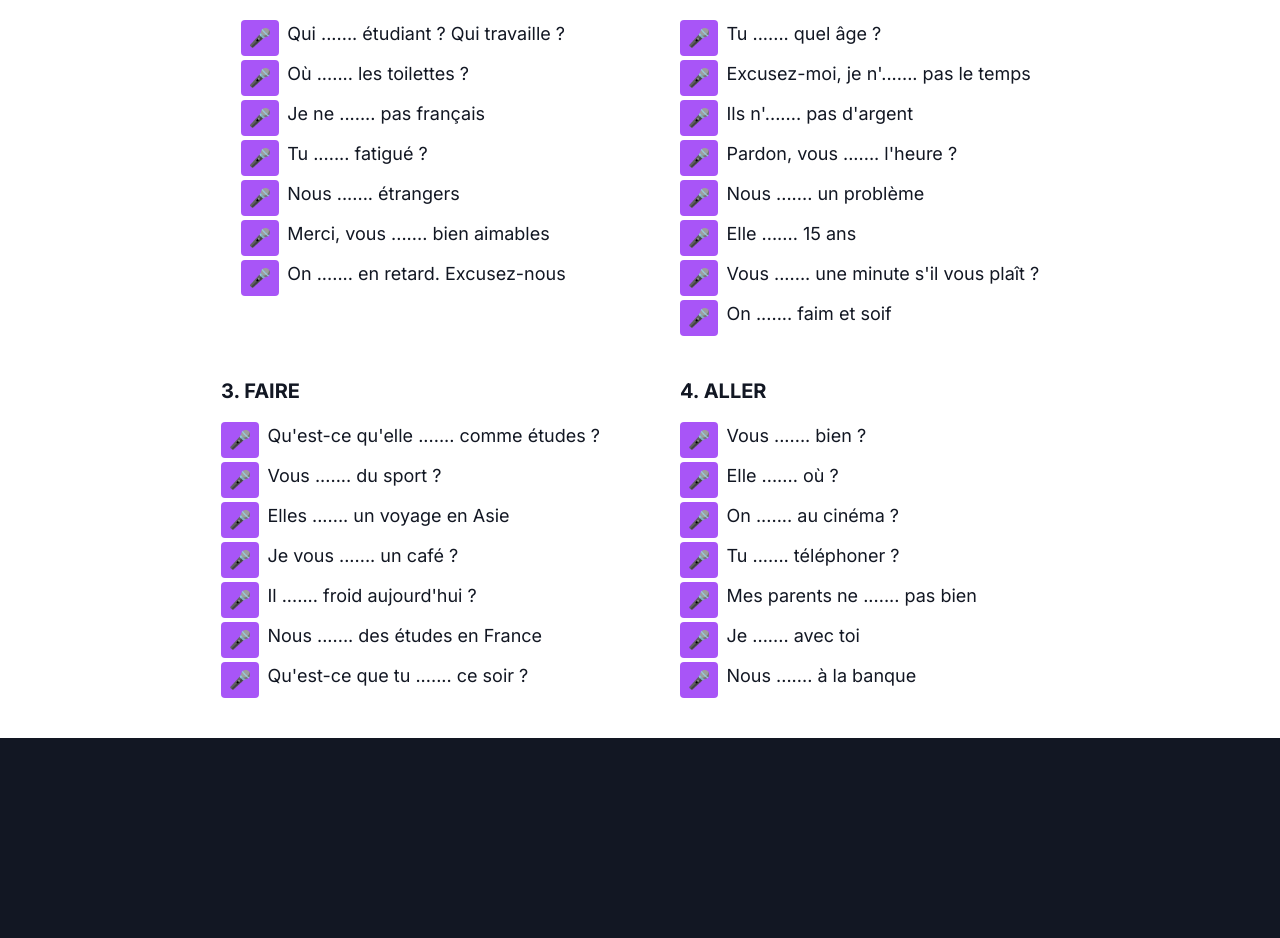
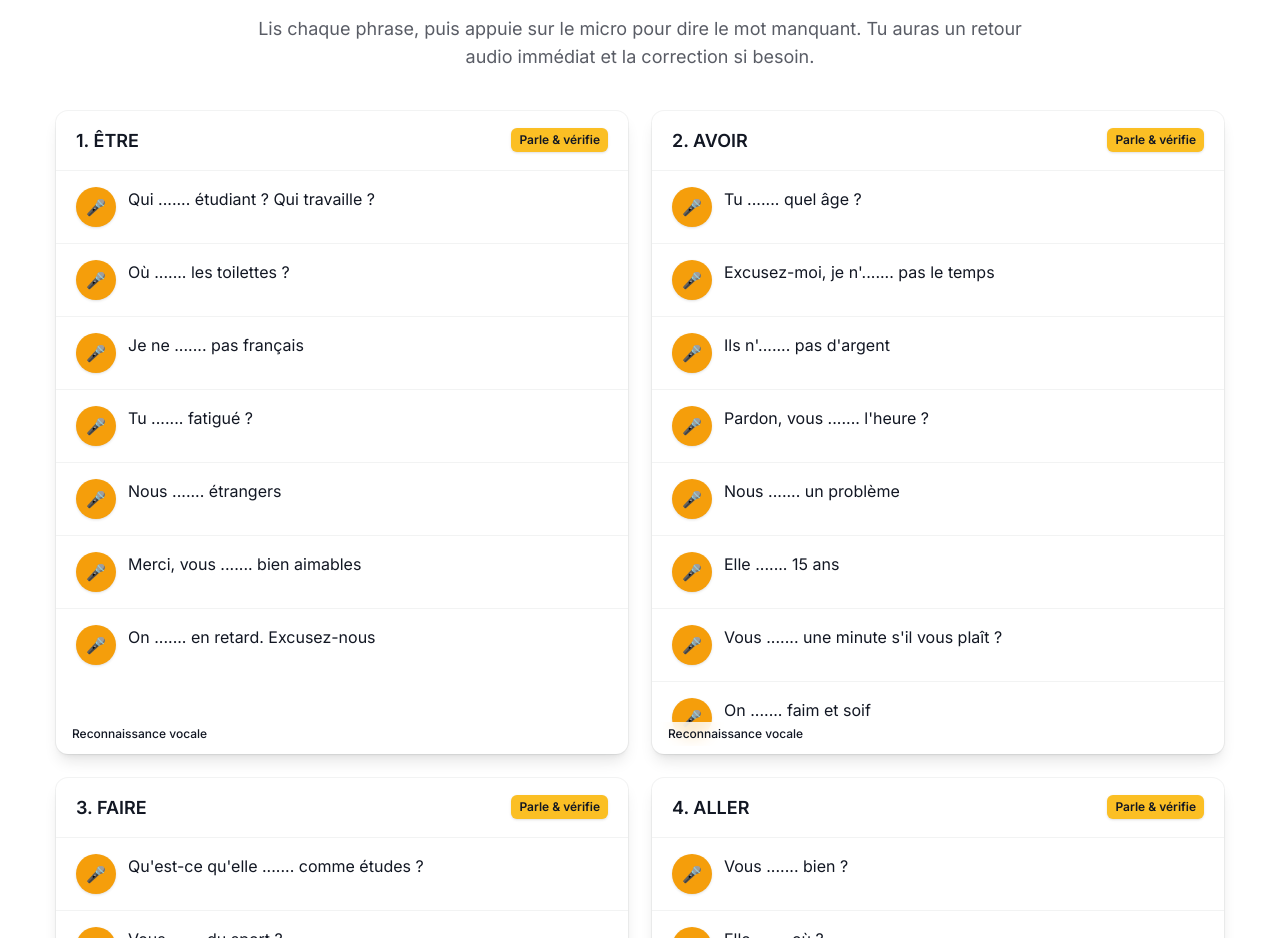
Before and after one commit to TomChaseParis/STARTUP-FAW-NEXT, a Next.js app: page /courses/beginner/activity1 in a window 1280 px wide. Shown: the part 1423-2361 px from the top of the page. Before the commit the page ends 2161 px from the top, so only its background shows below. Built offline with nearby package versions, Linux system fonts and the light colour scheme.

Commit message:
fix:(exercise) Adapted the same presentation of exercise than activity - test 1

```diff
--- a/app/courses/beginner/activity1/Exercice.tsx
+++ b/app/courses/beginner/activity1/Exercice.tsx
@@ -1,6 +1,6 @@
 "use client";
 
-import { useState, useEffect } from "react";
+import React, { useEffect, useState } from "react";
 
 // --- Données d'exercices ---
 const categories = [
@@ -78,7 +78,7 @@ const wrongResponses2 = [
   "Ce n’est toujours pas ça, réessaie.",
 ];
 
-const Exercice = () => {
+const Exercice: React.FC = () => {
   const [voices, setVoices] = useState<SpeechSynthesisVoice[]>([]);
   const [feedbacks, setFeedbacks] = useState<string[][]>(
     categories.map((cat) => cat.items.map(() => ""))
@@ -87,20 +87,15 @@ const Exercice = () => {
     categories.map((cat) => cat.items.map(() => 0))
   );
 
-  // Charger les voix (client only)
   useEffect(() => {
     if (typeof window === "undefined") return;
-
     const synth = window.speechSynthesis;
-
     const loadVoices = () => {
       const availableVoices = synth.getVoices();
       if (availableVoices.length > 0) setVoices(availableVoices);
     };
-
     loadVoices();
     synth.onvoiceschanged = loadVoices;
-
     return () => {
       synth.onvoiceschanged = null;
     };
@@ -203,65 +198,70 @@ const Exercice = () => {
   };
 
   return (
-    <div className="flex flex-col items-center space-y-10 pt-[120px] text-black">
-      {/* Première ligne : ÊTRE et AVOIR */}
-      <div className="grid grid-cols-1 md:grid-cols-2 gap-x-20">
-        {[0, 1].map((catIndex) => (
-          <div key={catIndex}>
-            <h4 className="font-bold mb-4 text-[20px]">
-              {categories[catIndex].title}
-            </h4>
-            <ul className="list-disc list-inside space-y-1 text-lg">
-              {categories[catIndex].items.map((item, itemIndex) => (
-                <li key={itemIndex} className="flex items-start space-x-2">
+    <section className="bg-white">
+      <div className="container pt-16">
+        <div className="mx-auto max-w-5xl text-center">
+          <span className="inline-block text-[30px] rounded-full bg-amber-100 px-3 py-1 text-sm font-semibold text-black">
+            Exercice
+          </span>
+          <h2 className="mt-3 text-[30px] text-black">
+            Exercice 1 — Complète et parle
+          </h2>
+          <p className="mx-auto mt-3 max-w-3xl text-base text-black/70 sm:text-lg">
+            Lis chaque phrase, puis appuie sur le micro pour dire le mot manquant.
+            Tu auras un retour audio immédiat et la correction si besoin.
+          </p>
+        </div>
+      </div>
+
+      <div className="container mt-10 pb-20">
+        <div className="grid gap-6 sm:grid-cols-2">
+          {categories.map((cat, catIndex) => (
+            <div
+              key={cat.title}
+              className="relative w-full overflow-hidden rounded-xl bg-white shadow-lg ring-1 ring-black/5"
+            >
+              <div className="flex items-center justify-between border-b border-black/5 px-5 py-4">
+                <h3 className="text-[18px] font-semibold text-black">
+                  {cat.title}
+                </h3>
+                <span className="rounded-md bg-amber-400 px-2 py-1 text-xs font-semibold text-black shadow">
+                  Parle &amp; vérifie
+                </span>
+              </div>
+
+              <ul className="divide-y divide-black/5">
+                {cat.items.map((item, itemIndex) => (
+                  <li key={itemIndex} className="px-5 py-4">
+                    <div className="flex items-start gap-3">
                       <button
-                    className="bg-purple-500 text-white px-2 py-1 rounded hover:bg-purple-600"
+                        type="button"
                         onClick={() => startRecognition(catIndex, itemIndex)}
+                        aria-label={`Parler pour la phrase ${itemIndex + 1} de ${cat.title}`}
+                        className="flex h-10 w-10 shrink-0 items-center justify-center rounded-full bg-amber-500 text-black shadow hover:bg-amber-400 focus:outline-none focus-visible:ring-2 focus-visible:ring-amber-400"
                       >
                         🎤
                       </button>
-                  <div>
-                    {item.phrase}
-                    <div className="text-sm text-gray-600">
+
+                      <div className="min-w-0">
+                        <p className="text-[16px] text-black">{item.phrase}</p>
+                        <p className="mt-1 text-sm text-black/60">
                           {feedbacks[catIndex][itemIndex]}
+                        </p>
                       </div>
                     </div>
                   </li>
                 ))}
               </ul>
+
+              <div className="absolute bottom-2 left-2 rounded bg-white/80 px-2 py-1 text-xs font-medium text-black backdrop-blur">
+                Reconnaissance vocale
               </div>
-        ))}
-      </div>
-
-      {/* Deuxième ligne : FAIRE et ALLER */}
-      <div className="grid grid-cols-1 md:grid-cols-2 gap-x-20">
-        {[2, 3].map((catIndex) => (
-          <div key={catIndex}>
-            <h4 className="font-bold mb-4 text-[20px]">
-              {categories[catIndex].title}
-            </h4>
-            <ul className="list-disc list-inside space-y-1 text-lg">
-              {categories[catIndex].items.map((item, itemIndex) => (
-                <li key={itemIndex} className="flex items-start space-x-2">
-                  <button
-                    className="bg-purple-500 text-white px-2 py-1 rounded hover:bg-purple-600"
-                    onClick={() => startRecognition(catIndex, itemIndex)}
-                  >
-                    🎤
-                  </button>
-                  <div>
-                    {item.phrase}
-                    <div className="text-sm text-gray-600">
-                      {feedbacks[catIndex][itemIndex]}
-                    </div>
-                  </div>
-                </li>
-              ))}
-            </ul>
             </div>
           ))}
         </div>
       </div>
+    </section>
   );
 };
 
--- a/components/Courses/Activity/ExerciseSection.tsx
+++ b/components/Courses/Activity/ExerciseSection.tsx
@@ -1,104 +1,213 @@
 "use client";
 
-import React, { useRef } from "react";
+import React, { useState } from "react";
 
-type ExerciseItem = {
-  phrase: string; // ex: "Qui ....... étudiant ?"
-  word: string;   // ex: "est"
-};
-
-type ExerciseCategory = {
-  title: string;      // ex: "1. ÊTRE"
-  items: ExerciseItem[];
-};
+type ExerciseItem = { phrase: string; word: string };
+type ExerciseCategory = { title: string; items: ExerciseItem[] };
 
 type Props = {
-  title: string;                 // ex: "Exercice 1 — Complète et écoute"
-  subtitle?: string;             // ex: "Choisis la bonne forme du verbe"
   categories: ExerciseCategory[];
 };
 
-const ExerciseSection: React.FC<Props> = ({ title, subtitle, categories }) => {
-  // Lecteur audio unique
-  const audioRef = useRef<HTMLAudioElement | null>(null);
-  const ensureAudio = () => {
-    if (!audioRef.current) {
-      audioRef.current = new Audio();
-      audioRef.current.preload = "none";
-    }
-    return audioRef.current!;
-  };
+const correctResponses = [
+  "Très bien, c'est correct !",
+  "Bravo, tu as trouvé la bonne réponse !",
+  "Parfait, on continue comme ça !",
+  "Exactement, c’est la bonne phrase !",
+  "Super, tu progresses !",
+];
 
-  // TTS simple pour lire la phrase correcte (sans micro, uniquement écoute)
-  const speak = async (text: string) => {
-    // Option 1 (simple, sans dépendances): SpeechSynthesis si dispo
-    if (typeof window !== "undefined" && "speechSynthesis" in window) {
+const wrongResponses1 = [
+  "Ce n’est pas ça, essaie encore.",
+  "Mauvaise réponse, essaye à nouveau.",
+  "Non, écoute bien et recommence.",
+  "Raté, essaie encore une fois.",
+  "Pas correct, refais un essai.",
+];
+
+const wrongResponses2 = [
+  "Toujours incorrect, concentre-toi.",
+  "Non, ce n’est pas encore juste.",
+  "Pas encore bon, essaie à nouveau.",
+  "Faux, continue de chercher.",
+  "Ce n’est toujours pas ça, réessaie.",
+];
+
+const ExerciseSection: React.FC<Props> = ({ categories }) => {
+  const [feedbacks, setFeedbacks] = useState<string[][]>(() =>
+    categories.map((c) => c.items.map(() => "")),
+  );
+  const [attempts, setAttempts] = useState<number[][]>(() =>
+    categories.map((c) => c.items.map(() => 0)),
+  );
+
+  const speak = (text: string) => {
+    if (typeof window === "undefined" || !("speechSynthesis" in window)) return;
+    window.speechSynthesis.cancel();
     const u = new SpeechSynthesisUtterance(text);
     u.lang = "fr-FR";
     u.rate = 0.95;
     u.pitch = 1;
-      window.speechSynthesis.cancel();
     window.speechSynthesis.speak(u);
+  };
+
+  const startRecognition = (catIndex: number, itemIndex: number) => {
+    if (typeof window === "undefined") return;
+    const SpeechRecognition =
+      (window as any).SpeechRecognition || (window as any).webkitSpeechRecognition;
+
+    if (!SpeechRecognition) {
+      alert("⚠️ Votre navigateur ne supporte pas la reconnaissance vocale.");
       return;
     }
-    // Option 2: si tu as des fichiers audio par item, tu peux jouer un mp3 ici:
-    // const audio = ensureAudio();
-    // audio.src = "/audios/mon-fichier.mp3";
-    // await audio.play();
+
+    const recognition = new SpeechRecognition();
+    recognition.lang = "fr-FR";
+    recognition.interimResults = true;
+    recognition.maxAlternatives = 1;
+
+    let finalTranscript = "";
+
+    recognition.onstart = () => {
+      setFeedbacks((prev) => {
+        const next = prev.map((c) => [...c]);
+        next[catIndex][itemIndex] = "🎤 Parlez maintenant...";
+        return next;
+      });
+    };
+
+    recognition.onresult = (event: any) => {
+      for (let i = event.resultIndex; i < event.results.length; i++) {
+        if (event.results[i].isFinal) {
+          finalTranscript += " " + event.results[i][0].transcript;
+        }
+      }
+    };
+
+    recognition.onend = () => {
+      const transcriptNormalized = finalTranscript.toLowerCase().trim();
+      const { phrase, word } = categories[catIndex].items[itemIndex];
+      const full = phrase.replace(".......", word);
+      const target = word.toLowerCase();
+
+      setAttempts((prevA) => {
+        const nextA = prevA.map((c) => [...c]);
+        const ok = transcriptNormalized.includes(target);
+
+        if (ok) {
+          const msg = correctResponses[Math.floor(Math.random() * correctResponses.length)];
+          setFeedbacks((prevF) => {
+            const n = prevF.map((c) => [...c]);
+            n[catIndex][itemIndex] = `✅ ${msg}`;
+            return n;
+          });
+          speak(msg);
+          nextA[catIndex][itemIndex] = 0;
+        } else {
+          nextA[catIndex][itemIndex] += 1;
+          const nAttempts = nextA[catIndex][itemIndex];
+
+          if (nAttempts === 1) {
+            const msg = wrongResponses1[Math.floor(Math.random() * wrongResponses1.length)];
+            setFeedbacks((prevF) => {
+              const n = prevF.map((c) => [...c]);
+              n[catIndex][itemIndex] = msg;
+              return n;
+            });
+            speak(`${msg} Répète après moi : ${full}`);
+          } else if (nAttempts === 2) {
+            const msg = wrongResponses2[Math.floor(Math.random() * wrongResponses2.length)];
+            setFeedbacks((prevF) => {
+              const n = prevF.map((c) => [...c]);
+              n[catIndex][itemIndex] = msg;
+              return n;
+            });
+            speak(msg);
+          } else {
+            setFeedbacks((prevF) => {
+              const n = prevF.map((c) => [...c]);
+              n[catIndex][itemIndex] = `❌ Mauvaise réponse. La phrase correcte était : "${full}".`;
+              return n;
+            });
+            speak(`La phrase correcte était : ${full}`);
+            nextA[catIndex][itemIndex] = 0;
+          }
+        }
+        return nextA;
+      });
+    };
+
+    recognition.onerror = (event: any) => {
+      setFeedbacks((prev) => {
+        const next = prev.map((c) => [...c]);
+        next[catIndex][itemIndex] = `Erreur : ${event.error}`;
+        return next;
+      });
+    };
+
+    recognition.start();
   };
 
   return (
-    <section className="rounded-2xl bg-white/80 py-8 shadow-lg ring-1 ring-black/5">
-      <div className="mx-auto max-w-6xl px-6">
-        <div className="mb-6 text-center">
-          <h3 className="text-2xl font-bold text-black">{title}</h3>
-          {subtitle && (
-            <p className="mt-1 text-black/70">{subtitle}</p>
-          )}
+    <div className="flex flex-col items-center space-y-10 pt-[120px] text-black">
+      {/* Première ligne : ÊTRE et AVOIR */}
+      <div className="grid grid-cols-1 md:grid-cols-2 gap-x-20">
+        {[0, 1].map((catIndex) => (
+          <div key={catIndex}>
+            <h4 className="font-bold mb-4 text-[20px]">
+              {categories[catIndex]?.title}
+            </h4>
+            <ul className="list-disc list-inside space-y-1 text-lg">
+              {categories[catIndex]?.items.map((item, itemIndex) => (
+                <li key={itemIndex} className="flex items-start space-x-2">
+                  <button
+                    className="bg-purple-500 text-white px-2 py-1 rounded hover:bg-purple-600"
+                    onClick={() => startRecognition(catIndex, itemIndex)}
+                  >
+                    🎤
+                  </button>
+                  <div>
+                    {item.phrase}
+                    <div className="text-sm text-gray-600">
+                      {feedbacks[catIndex][itemIndex]}
+                    </div>
+                  </div>
+                </li>
+              ))}
+            </ul>
+          </div>
+        ))}
       </div>
 
-        {/* Grille des catégories : 2 colonnes sur ≥ sm */}
-        <div className="grid gap-6 sm:grid-cols-2">
-          {categories.map((cat, ci) => (
-            <div
-              key={ci}
-              className="rounded-xl bg-white/90 shadow ring-1 ring-black/5"
+      {/* Deuxième ligne : FAIRE et ALLER */}
+      <div className="grid grid-cols-1 md:grid-cols-2 gap-x-20">
+        {[2, 3].map((catIndex) => (
+          <div key={catIndex}>
+            <h4 className="font-bold mb-4 text-[20px]">
+              {categories[catIndex]?.title}
+            </h4>
+            <ul className="list-disc list-inside space-y-1 text-lg">
+              {categories[catIndex]?.items.map((item, itemIndex) => (
+                <li key={itemIndex} className="flex items-start space-x-2">
+                  <button
+                    className="bg-purple-500 text-white px-2 py-1 rounded hover:bg-purple-600"
+                    onClick={() => startRecognition(catIndex, itemIndex)}
                   >
-              <div className="flex items-center justify-between rounded-t-xl bg-red-200 px-5 py-3">
-                <h4 className="text-lg font-semibold text-black">{cat.title}</h4>
+                    🎤
+                  </button>
+                  <div>
+                    {item.phrase}
+                    <div className="text-sm text-gray-600">
+                      {feedbacks[catIndex][itemIndex]}
                     </div>
-
-              <ul className="space-y-3 px-5 py-5">
-                {cat.items.map((it, ii) => {
-                  const full = it.phrase.replace(".......", it.word);
-                  return (
-                    <li
-                      key={ii}
-                      className="flex items-start justify-between gap-3 rounded-lg bg-white px-3 py-2 ring-1 ring-black/5"
-                    >
-                      <div className="text-black">
-                        {it.phrase}
                   </div>
-                      <button
-                        onClick={() => speak(full)}
-                        className="shrink-0 rounded-md bg-amber-400 px-3 py-1.5 text-sm font-semibold text-black transition hover:bg-amber-300 focus:outline-none focus-visible:ring-2 focus-visible:ring-amber-400"
-                        aria-label="Écouter la phrase complète"
-                        title="Écouter la phrase complète"
-                      >
-                        🔊 Écouter
-                      </button>
                 </li>
-                  );
-                })}
+              ))}
             </ul>
           </div>
         ))}
       </div>
     </div>
-
-      {/* Lecteur audio unique si tu veux jouer des mp3 à la place du TTS */}
-      <audio ref={audioRef} />
-    </section>
   );
 };
 
```
Lines whose indentation alone changed are shown as unchanged.
